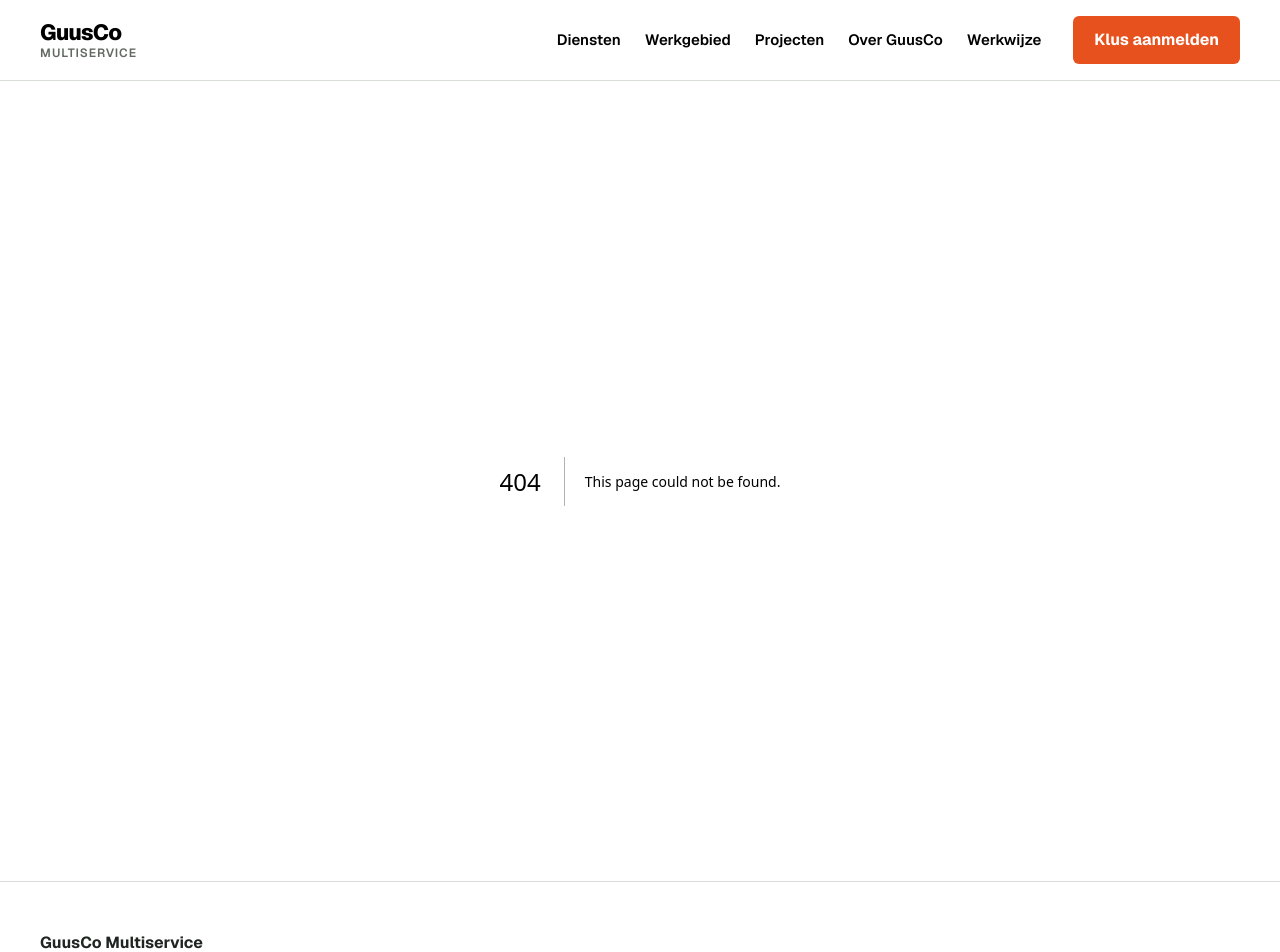
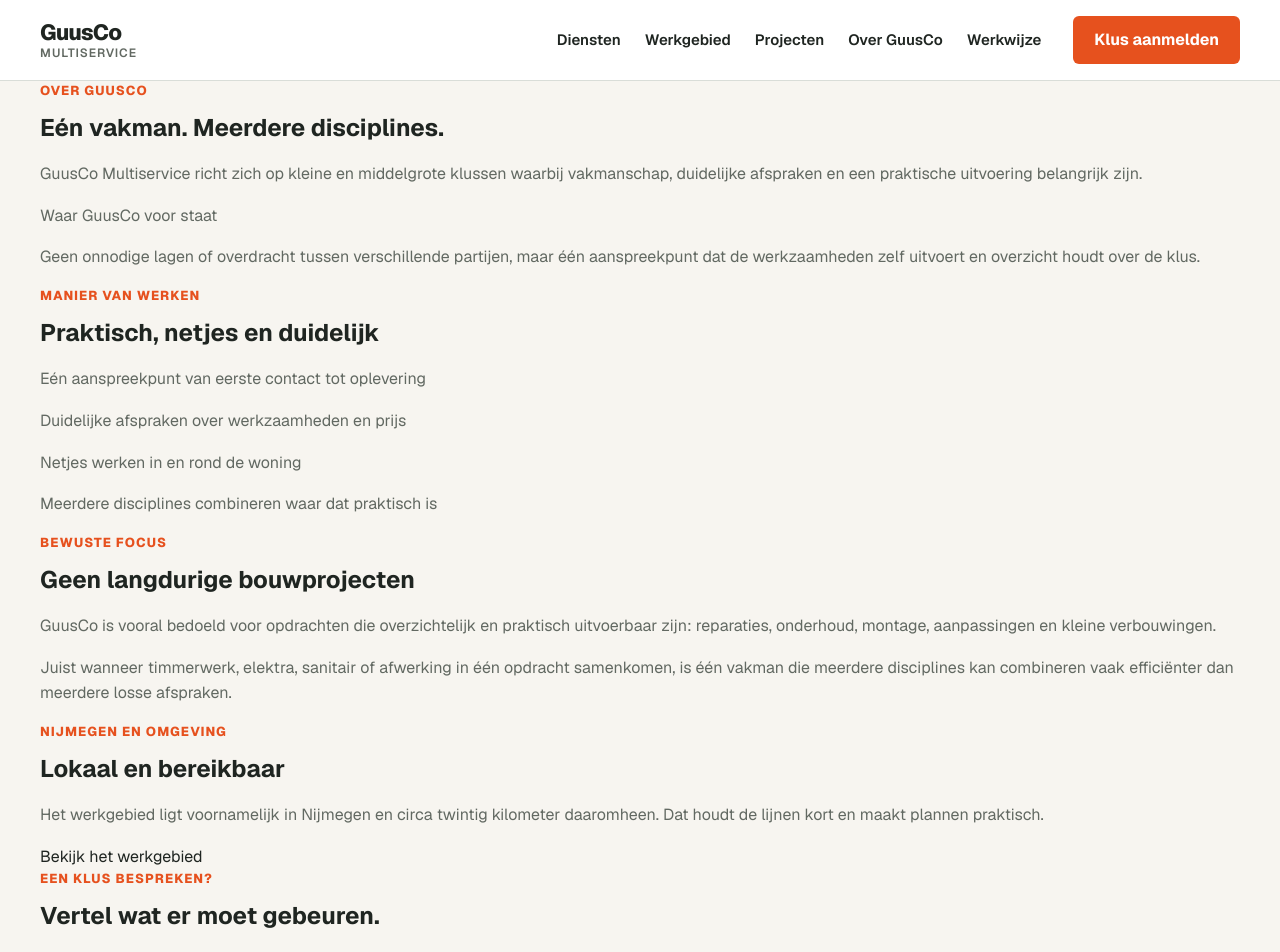
Before and after one commit to ambupilot/guusco-multi-service-website, a Next.js app: page /over-guusco in a window 1280 px wide. Before the commit this address had no page. Shown: the top 952 px of the page. Built offline with nearby package versions, Linux system fonts and the light colour scheme.

Commit message:
feat: add over GuusCo page

```diff
--- /dev/null
+++ b/src/app/over-guusco/page.tsx
@@ -0,0 +1,121 @@
+import type { Metadata } from "next";
+import Link from "next/link";
+
+export const metadata: Metadata = {
+  title: "Over GuusCo",
+  description:
+    "Maak kennis met GuusCo Multiservice: één vakman voor kleine en middelgrote klussen in Nijmegen en omgeving, met duidelijke afspraken en een praktische aanpak.",
+  alternates: {
+    canonical: "/over-guusco",
+  },
+};
+
+const principles = [
+  "Eén aanspreekpunt van eerste contact tot oplevering",
+  "Duidelijke afspraken over werkzaamheden en prijs",
+  "Netjes werken in en rond de woning",
+  "Meerdere disciplines combineren waar dat praktisch is",
+];
+
+export default function AboutPage() {
+  return (
+    <main className="about-page">
+      <section className="about-page__hero">
+        <div className="container about-page__hero-inner">
+          <div>
+            <p className="eyebrow">Over GuusCo</p>
+            <h1>Eén vakman. Meerdere disciplines.</h1>
+            <p className="about-page__intro">
+              GuusCo Multiservice richt zich op kleine en middelgrote klussen
+              waarbij vakmanschap, duidelijke afspraken en een praktische
+              uitvoering belangrijk zijn.
+            </p>
+          </div>
+
+          <aside className="about-page__summary">
+            <p className="about-page__summary-title">Waar GuusCo voor staat</p>
+            <p>
+              Geen onnodige lagen of overdracht tussen verschillende partijen,
+              maar één aanspreekpunt dat de werkzaamheden zelf uitvoert en
+              overzicht houdt over de klus.
+            </p>
+          </aside>
+        </div>
+      </section>
+
+      <section className="about-page__content">
+        <div className="container about-page__grid">
+          <div>
+            <p className="eyebrow">Manier van werken</p>
+            <h2>Praktisch, netjes en duidelijk</h2>
+          </div>
+
+          <div className="about-page__principles">
+            {principles.map((principle) => (
+              <p key={principle}>{principle}</p>
+            ))}
+          </div>
+        </div>
+      </section>
+
+      <section className="about-page__scope">
+        <div className="container about-page__grid">
+          <div>
+            <p className="eyebrow">Bewuste focus</p>
+            <h2>Geen langdurige bouwprojecten</h2>
+          </div>
+
+          <div>
+            <p>
+              GuusCo is vooral bedoeld voor opdrachten die overzichtelijk en
+              praktisch uitvoerbaar zijn: reparaties, onderhoud, montage,
+              aanpassingen en kleine verbouwingen.
+            </p>
+            <p>
+              Juist wanneer timmerwerk, elektra, sanitair of afwerking in één
+              opdracht samenkomen, is één vakman die meerdere disciplines kan
+              combineren vaak efficiënter dan meerdere losse afspraken.
+            </p>
+          </div>
+        </div>
+      </section>
+
+      <section className="about-page__local">
+        <div className="container about-page__grid">
+          <div>
+            <p className="eyebrow">Nijmegen en omgeving</p>
+            <h2>Lokaal en bereikbaar</h2>
+          </div>
+
+          <div>
+            <p>
+              Het werkgebied ligt voornamelijk in Nijmegen en circa twintig
+              kilometer daaromheen. Dat houdt de lijnen kort en maakt plannen
+              praktisch.
+            </p>
+            <Link className="text-link" href="/werkgebied">
+              Bekijk het werkgebied
+            </Link>
+          </div>
+        </div>
+      </section>
+
+      <section className="about-page__cta">
+        <div className="container about-page__cta-inner">
+          <div>
+            <p className="eyebrow">Een klus bespreken?</p>
+            <h2>Vertel wat er moet gebeuren.</h2>
+            <p>
+              Beschrijf kort de werkzaamheden en locatie. Dan is snel duidelijk
+              wat praktisch mogelijk is.
+            </p>
+          </div>
+
+          <Link className="button button--primary" href="/contact">
+            Klus aanmelden
+          </Link>
+        </div>
+      </section>
+    </main>
+  );
+}
```
